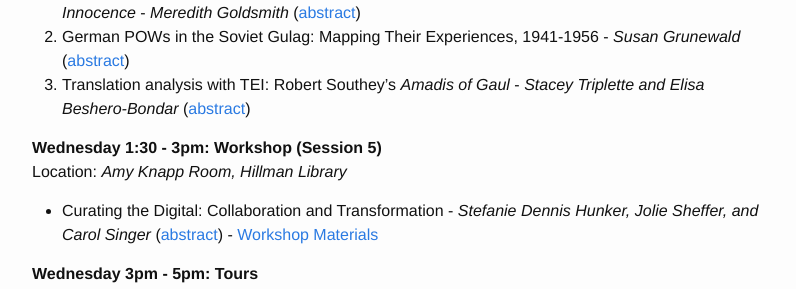
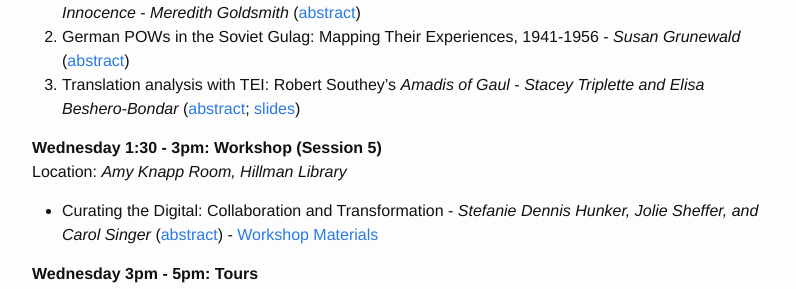
Before and after one commit to KeystoneDH/2016, a Jekyll site: the page built from schedule.md, in a window 1280 px wide and 900 px high, scrolled down 1071 px. Shown: the part 160-449 px from the top of the window, without its empty margins (238-1034 px from the left). Built offline with Jekyll 4.4.1, drawn with Linux system fonts in a browser that asks for light colours.

Commit message:
Bondar slides

```diff
--- a/schedule.md
+++ b/schedule.md
@@ -54,7 +54,7 @@ Location: _Digital Scholarship Commons, Hillman Library_
 
 1. "What Does It Matter Where One Lives?": Spatial Mapping and Edith Wharton's _The Age of Innocence_ - *Meredith Goldsmith* ([abstract](/2016/abstracts/#submission-32))
 2. German POWs in the Soviet Gulag: Mapping Their Experiences, 1941-1956 - *Susan Grunewald* ([abstract](/2016/abstracts/#submission-46))
-3. Translation analysis with TEI: Robert Southey’s _Amadis of Gaul_ - *Stacey Triplette and Elisa Beshero-Bondar* ([abstract](/2016/abstracts/#submission-42))
+3. Translation analysis with TEI: Robert Southey’s _Amadis of Gaul_ - *Stacey Triplette and Elisa Beshero-Bondar* ([abstract](/2016/abstracts/#submission-42); [slides](http://www.slideshare.net/KeystoneDH/translation-analysis-with-tei-robert-southeys-amadis-of-gaul-stacey-triplette-and-elisa-besherobondar))
 
 **Wednesday 1:30 - 3pm: Workshop (Session 5)**
 Location: _Amy Knapp Room, Hillman Library_
```
